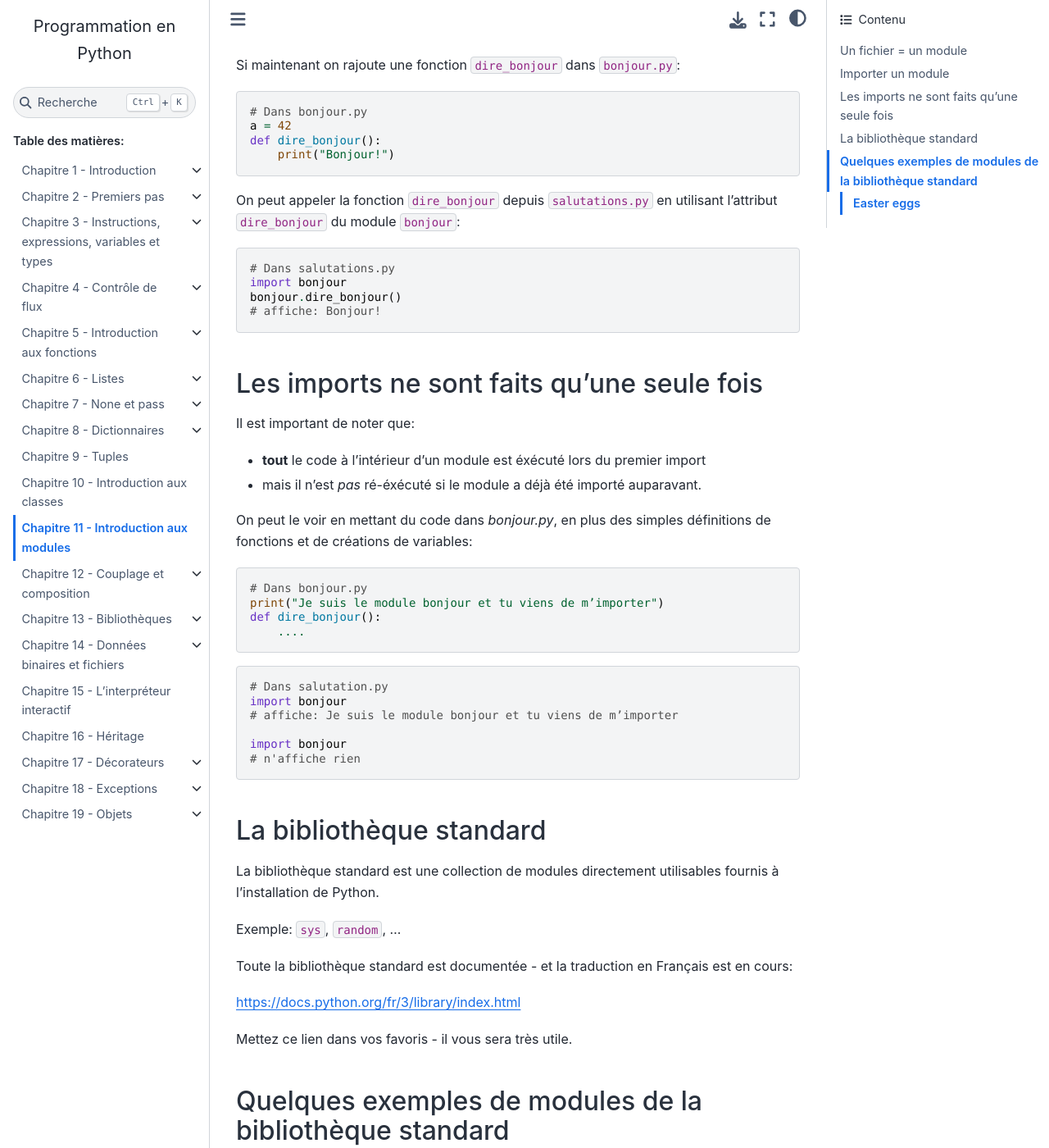
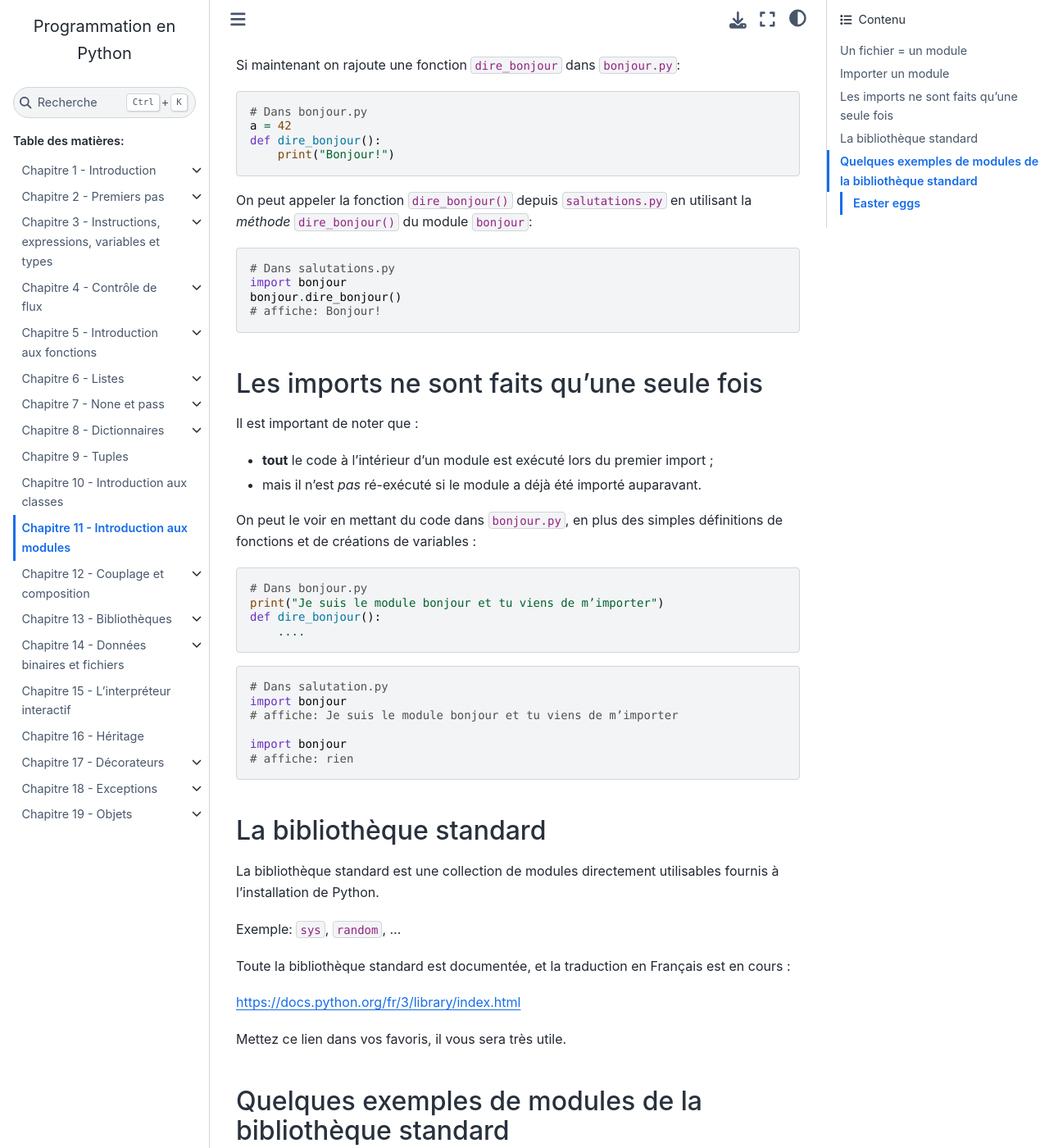
Before and after one commit to gruiick/cours-python, a Sphinx documentation site: the page built from source/11-modules-01/index.rst, in a window 1280 px wide and 1400 px high, scrolled down 1089 px. Shown: the whole window at 82% size. Built offline with Sphinx 7.4.7 and the Sphinx Book theme 1.1.4, drawn with Linux system fonts in a browser that asks for light colours; some of the changed text lies outside the part shown.

Commit message:
typos, rephrase, cohérence § 11/0

```diff
--- a/source/11-modules-01/index.rst
+++ b/source/11-modules-01/index.rst
@@ -39,19 +39,19 @@ on peut accéder à cette variable en *important* le module avec le mot-clé
   Le nom du module est écrit directement, ce n'est *pas* une
   chaîne de caractères.
 
-On voit que la variable `a` dans `bonjour.py` est devenue
-un *attribut* du module `bonjour` lorsque `bonjour` a été importé
+On voit que la variable ``a`` dans ``bonjour.py`` est devenue
+un *attribut* du module ``bonjour`` lorsqu'il a été importé.
 
 
-Si maintenant on rajoute une fonction ``dire_bonjour`` dans ``bonjour.py``::
+Si maintenant on rajoute une fonction ``dire_bonjour`` dans ``bonjour.py``: ::
 
     # Dans bonjour.py
     a = 42
     def dire_bonjour():
         print("Bonjour!")
 
-On peut appeler la fonction ``dire_bonjour`` depuis ``salutations.py``
-en utilisant l'attribut ``dire_bonjour`` du module ``bonjour``::
+On peut appeler la fonction ``dire_bonjour()`` depuis ``salutations.py``
+en utilisant la *méthode* ``dire_bonjour()`` du module ``bonjour``: ::
 
    # Dans salutations.py
    import bonjour
@@ -61,14 +61,14 @@ en utilisant l'attribut ``dire_bonjour`` du module ``bonjour``::
 Les imports ne sont faits qu'une seule fois
 -------------------------------------------
 
-Il est important de noter que:
+Il est important de noter que :
 
-* **tout** le code à l'intérieur d'un module est éxécuté lors du premier import
-* mais il n'est *pas* ré-éxécuté si le module a déjà été importé auparavant.
+* **tout** le code à l'intérieur d'un module est exécuté lors du premier import ;
+* mais il n'est *pas* ré-exécuté si le module a déjà été importé auparavant.
 
-On peut le voir en mettant du code dans `bonjour.py`,
+On peut le voir en mettant du code dans ``bonjour.py``,
 en plus des simples définitions de fonctions et de créations
-de variables::
+de variables : ::
 
     # Dans bonjour.py
     print("Je suis le module bonjour et tu viens de m’importer")
@@ -82,7 +82,7 @@ de variables::
     # affiche: Je suis le module bonjour et tu viens de m’importer
 
     import bonjour
-    # n'affiche rien
+    # affiche: rien
 
 
 La bibliothèque standard
@@ -92,17 +92,17 @@ La bibliothèque standard est une collection de modules directement utilisables
 
 Exemple: ``sys``, ``random``, ...
 
-Toute la bibliothèque standard est documentée - et la traduction en Français est en cours:
+Toute la bibliothèque standard est documentée, et la traduction en Français est en cours :
 
 https://docs.python.org/fr/3/library/index.html
 
-Mettez ce lien dans vos favoris - il vous sera très utile.
+Mettez ce lien dans vos favoris, il vous sera très utile.
 
 Quelques exemples de modules de la bibliothèque standard
----------------------------------------------------------
+--------------------------------------------------------
 
 Easter eggs
-++++++++++++
++++++++++++
 
 (Ou fonctionnalités cachées)
 
```
Also changed, not shown: other parts of source/11-modules-01/index.rst (+8 -8 lines).
